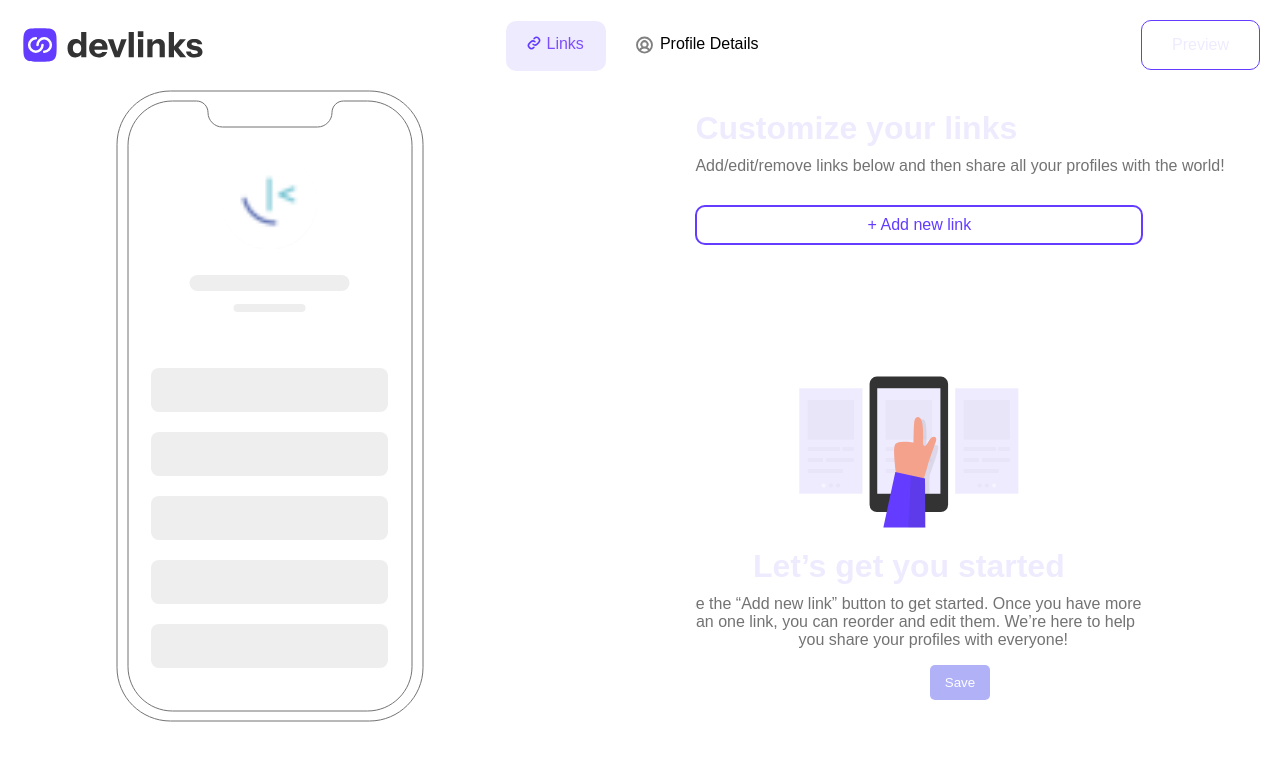
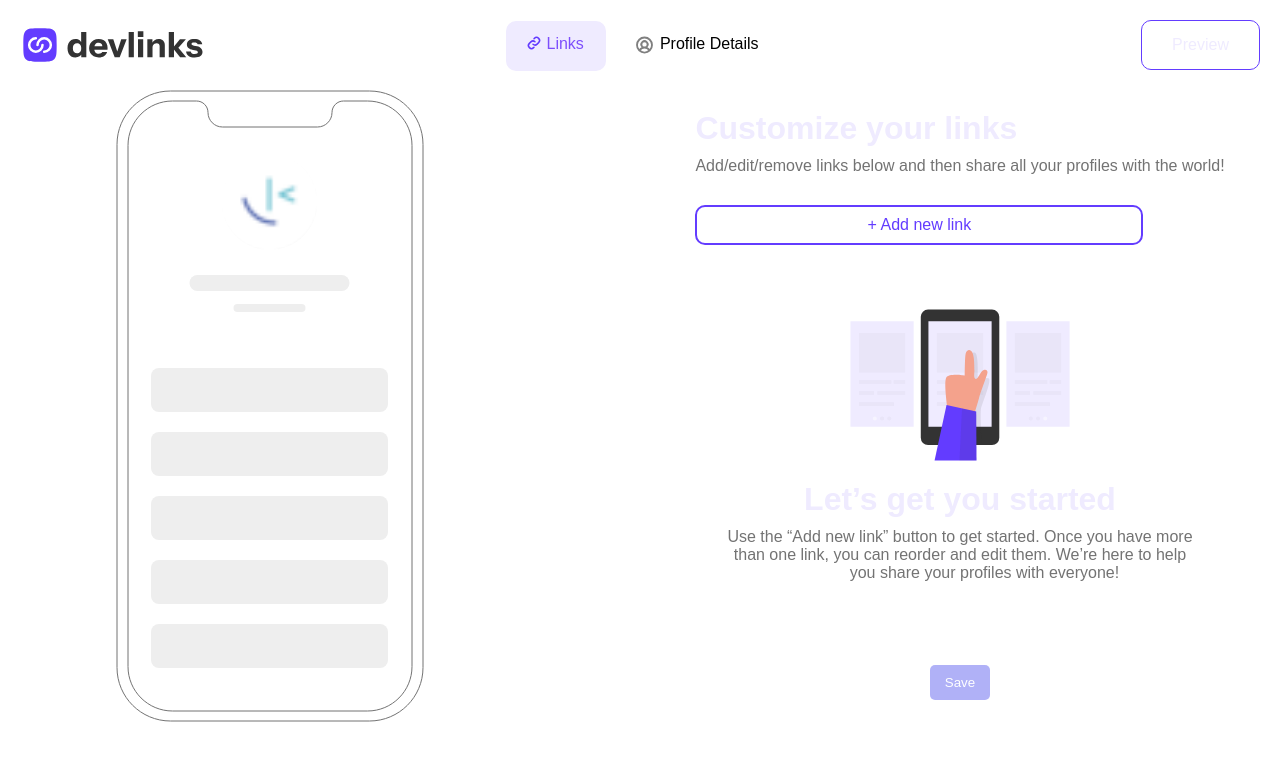
Before and after one commit to DEvARyan77/devlink, a Next.js app: page /1 in a window 1280 px wide. Shown: the top 760 px of the page. Built offline with nearby package versions, Linux system fonts and the light colour scheme.

Commit message:
Update Empty.css

```diff
--- a/src/app/[id]/Empty.css
+++ b/src/app/[id]/Empty.css
@@ -5,7 +5,8 @@
     justify-content: center;
     margin-top: 10%;
     text-align: center;
-    transform: translateX(-4vw);
+    transform: translateX(-0vw);
+    height: 200px;
 }
 
 #Empty img {
```
